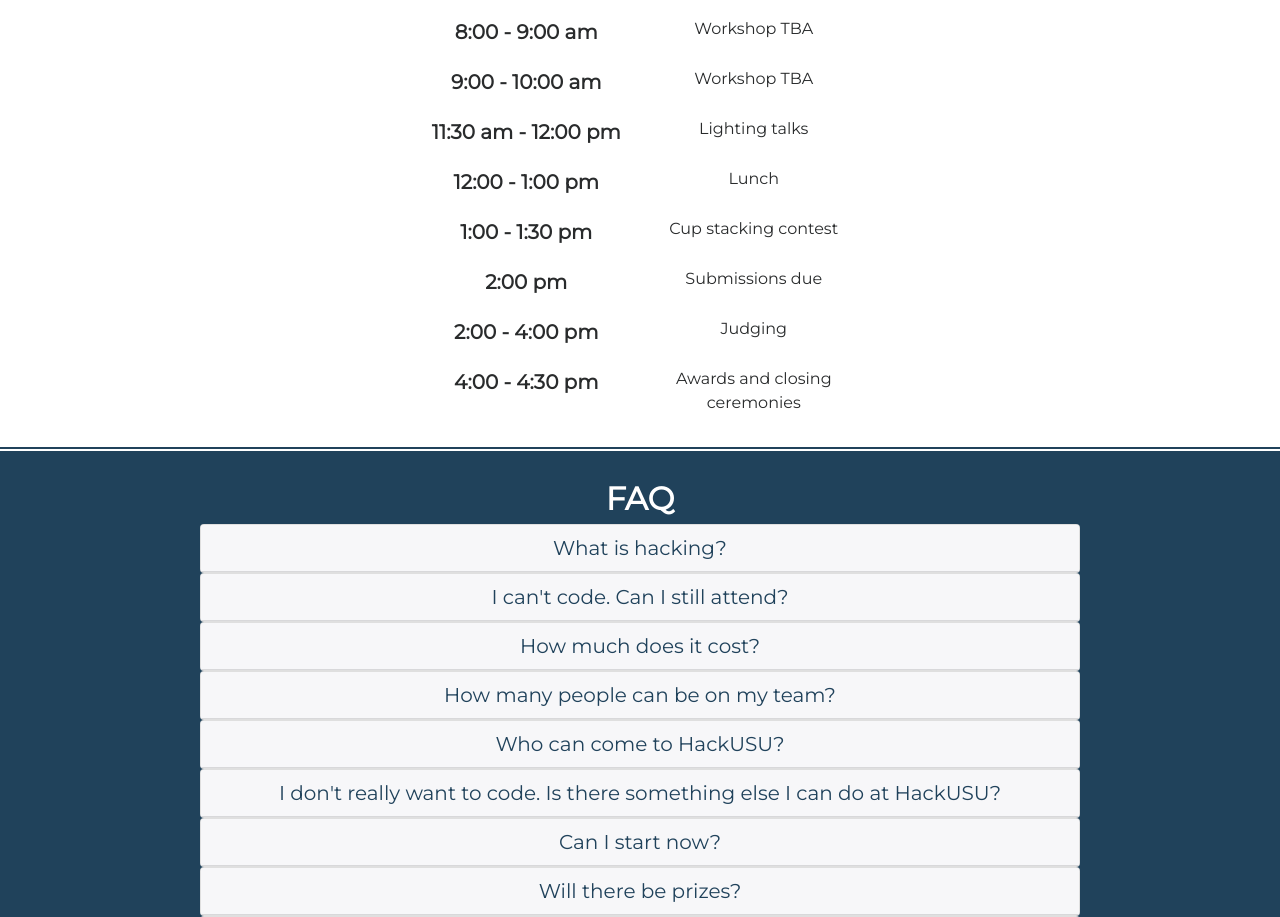
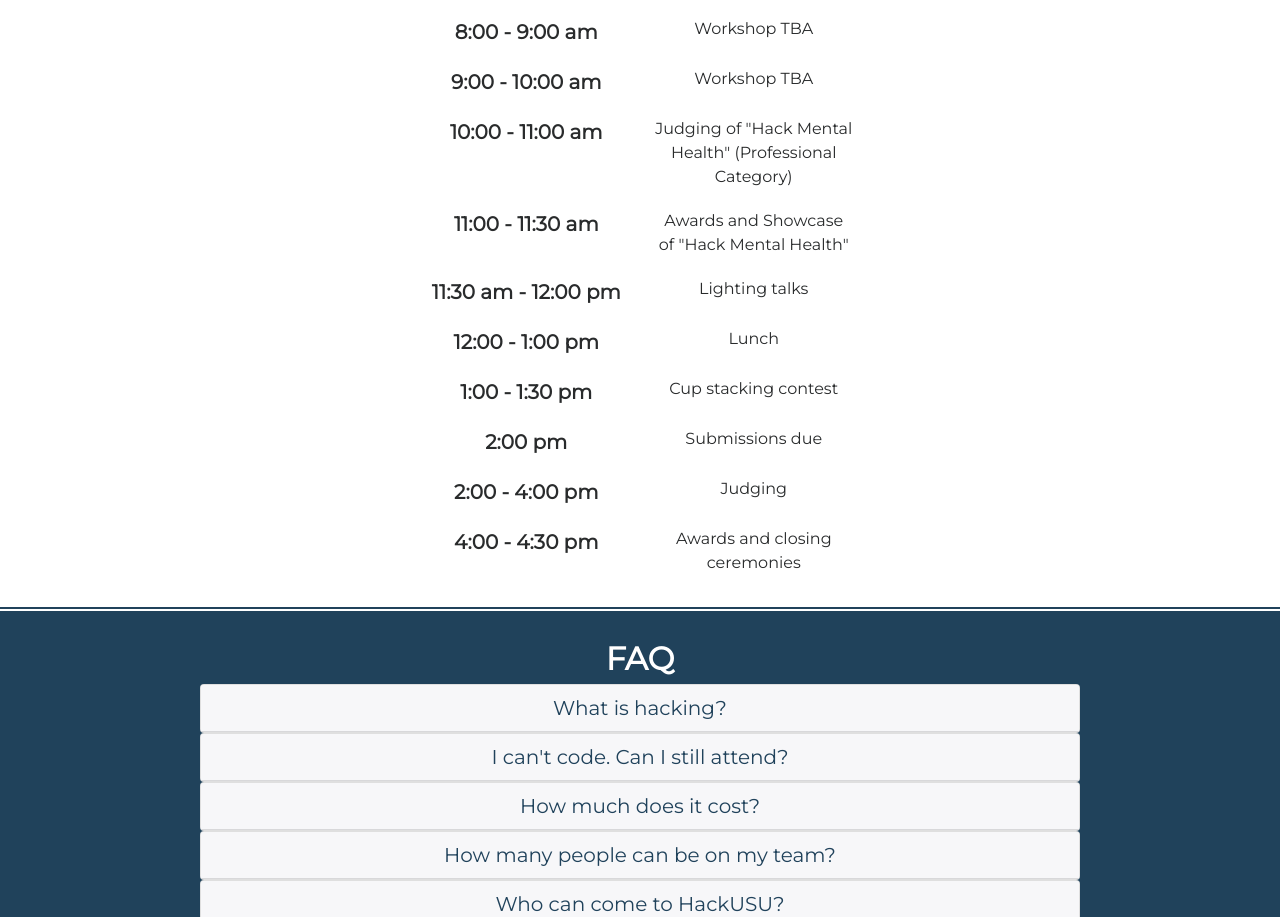
Before and after one commit to hackUSU/hackathon, a website built with webpack: page index.html in a window 1280 px wide. Shown: the part 3045-3962 px from the top of the page. Built offline with nearby package versions, Linux system fonts and the light colour scheme; a script that the page names is missing; files whose address does not match are found by name.

Commit message:
Forgot the scheduling information for the community competition; added'

```diff
--- a/index.html
+++ b/index.html
@@ -201,6 +201,14 @@
       <div class="row">
         <div class="col-md-3 offset-md-3 schedule-time">9:00 - 10:00 am</div>
         <div class="col-md-3">Workshop TBA</div>
+      </div>
+	  <div class="row">
+        <div class="col-md-3 offset-md-3 schedule-time">10:00 - 11:00 am</div>
+        <div class="col-md-3">Judging of "Hack Mental Health" (Professional Category)</div>
+      </div>
+	  <div class="row">
+        <div class="col-md-3 offset-md-3 schedule-time">11:00 - 11:30 am</div>
+        <div class="col-md-3">Awards and Showcase of "Hack Mental Health"</div>
       </div>
       <div class="row">
         <div class="col-md-3 offset-md-3 schedule-time">11:30 am - 12:00 pm</div>
```
